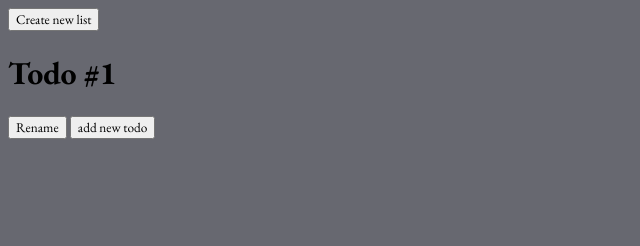
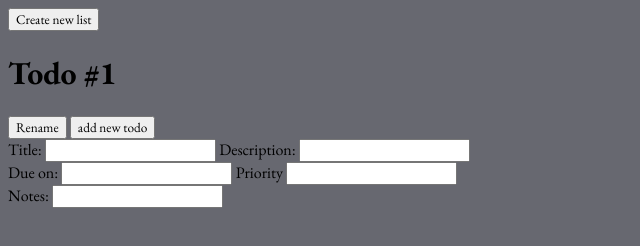
Before and after one commit to Wulver2/todo_list, a website built with webpack: page src/template.html in a window 1280 px wide. Both pictures are taken after a click on the button "add new todo". Shown: the whole page, without its empty margins (0-640 px from the left). Built offline with nearby package versions, Linux system fonts and the light colour scheme; a web font is replaced by a local one.

Commit message:
Added a popup form that will be used to get the information needed to create items for the list

```diff
--- a/src/index.js
+++ b/src/index.js
@@ -1,5 +1,6 @@
 import "./style.css";
 import { Items } from "./items.js";
+
 function rename() {
     // prompts user to rename lists and allows them to keep the original
     // name in case user changes their mind
@@ -8,14 +9,20 @@ function rename() {
     var newName = prompt("Rename list to :", origName);
     listName.textContent = newName;
 }
+
 function addToList(item) {
     list = document.getElementsByClassName("list");
     // only working with one list for now, but will have multiple later
 
 }
+
 function createItem() {
 
 }
+
+// clean up event listeners to make file more readable
+// may make a new file, put them in there, and import them back here
+
 var newItemButton = document.getElementById("newItem");
 
 newItemButton.addEventListener("click", function() {
@@ -24,6 +31,8 @@ newItemButton.addEventListener("click", function() {
     // add it to list
 
     // give prompt to user to create new item and add to list
+    var popup = document.getElementById("popup");
+    popup.style.display = "block";
     createItem();
 });
 
--- a/src/items.js
+++ b/src/items.js
@@ -9,6 +9,7 @@ export class Items {
         this.notes = notes; // string
         this.isDone = isDone // boolean value
     }
+    // add setters later so users can update individual items
     get title() {
         return this.title;
     }
--- a/src/template.html
+++ b/src/template.html
@@ -10,6 +10,19 @@
             <!--may change rename to be an image instead-->
             <button id="rename">Rename</button>
             <button id="newItem">add new todo</button>
+            <form id="popup" method="post" style="display: none;">
+                <label for="title">Title:</label>
+                <input type="text" id="title" name="title">
+                <label for="description">Description:</label>
+                <input type="text" id="description" name="description"><br>
+                <!--need something special for due date later-->
+                <label for="dueDate">Due on:</label>
+                <input type="text" id="dueDate" name="dueDate">
+                <label for="priority">Priority</label>
+                <input type="text" id="priority" name="priority"><br>
+                <label for="notes">Notes:</label>
+                <input type="text" id="notes" name="notes">
+            </form>
             <div class="list">
 
             </div>
```
